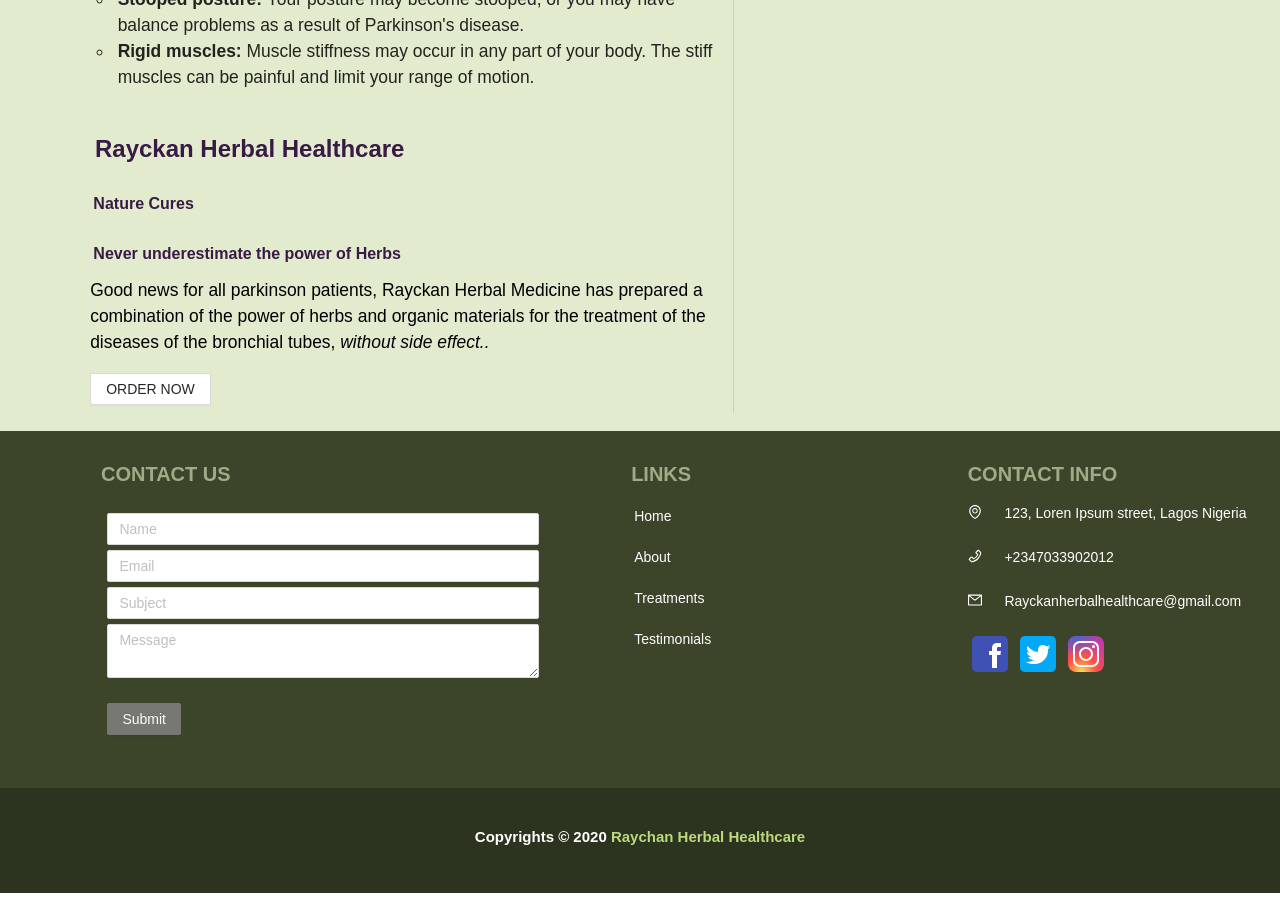
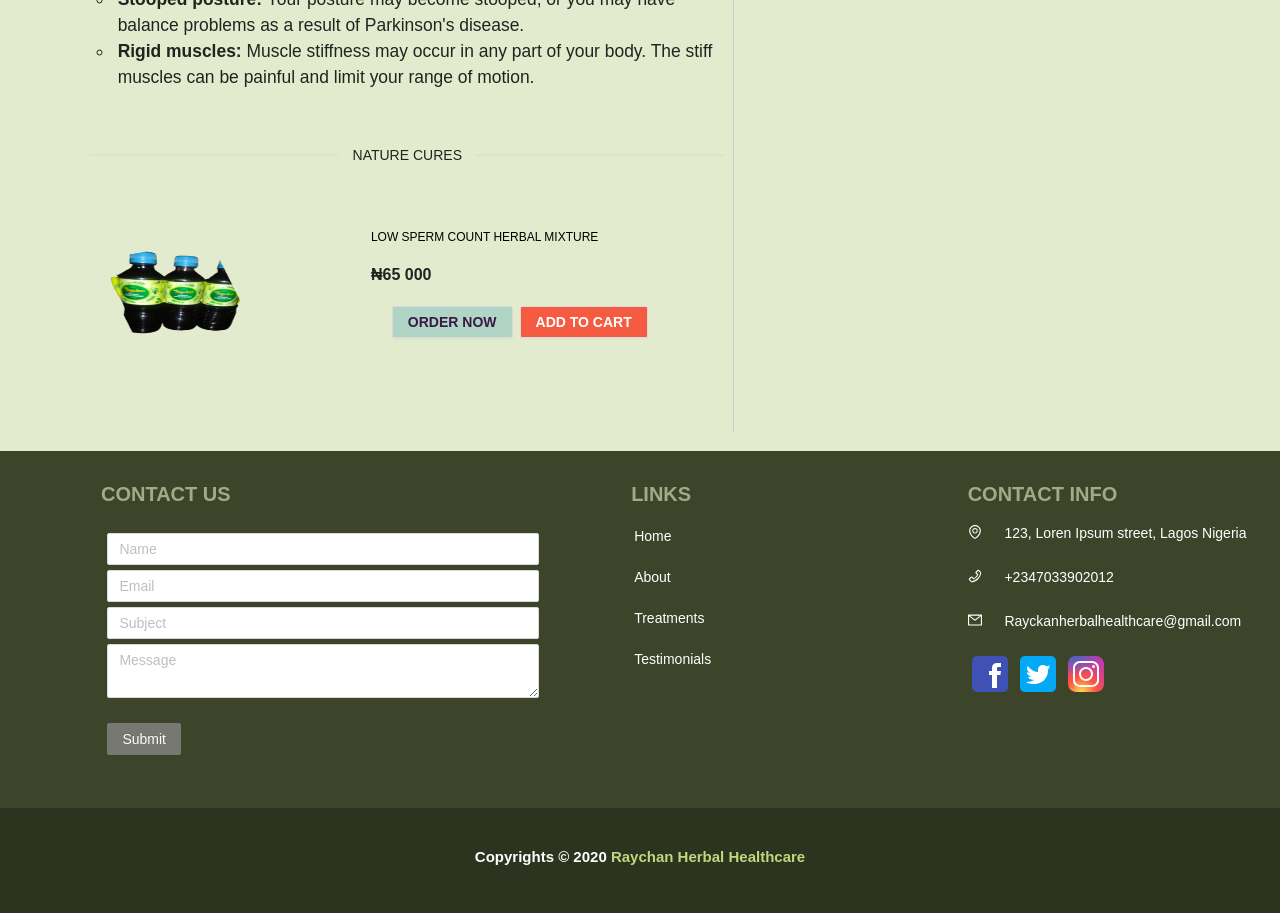
Before and after one commit to damigreen/raychan-frontend, a React (Create React App) app: page /parkinsons-disease in a window 1280 px wide. Shown: the part 1100-2013 px from the top of the page. Built offline with nearby package versions, Linux system fonts and the light colour scheme.

Commit message:
Added cure to parkinsons

```diff
--- a/src/components/diseases and conditions/parkinsons/Parkinsons.js
+++ b/src/components/diseases and conditions/parkinsons/Parkinsons.js
@@ -5,8 +5,11 @@
   Col,
   Typography,
   Button,
+  Divider
 } from 'antd'
 import '../Diseases.scss'
+import cureImage from '../../../images/treatments/CureImage.png'
+
 
 const { Title, Paragraph } = Typography
 
@@ -55,16 +58,36 @@
                     </Paragraph>
                   </Col>
 
-                <Col>
-                  <Title level={3} className="disease-title">Rayckan Herbal Healthcare</Title>
-                  <Title className="disease-title bottom" level={5}>Nature Cures</Title>
-                  <Title className="disease-title bottom" level={5}>Never underestimate the power of Herbs</Title>
-                  <p>
+                  <Divider plain>NATURE CURES</Divider>
 
-                    Good news for all parkinson patients, Rayckan Herbal Medicine has prepared a combination of the power of herbs and organic materials for  the treatment of the  diseases of the bronchial tubes, <em>without side effect..</em>
-                  </p>
-                  <Button href="#contact-form">ORDER NOW</Button>
-                </Col>
+                  <Col span={24}>
+                          <Row>
+                            <div id="cure-wrap">
+                              <Col span={12}>
+                                  <div className="cure-image">
+                                    <img src={cureImage} alt="Diseases cure image" />
+                                  </div>
+
+                              </Col>
+                              <Col span={12}>
+                                <div className="cure-info">
+                                  <div>
+                                    <p className="cure-name overflow">LOW SPERM COUNT HERBAL MIXTURE</p>
+                                  </div>
+                                  <h1 className="cure-price"><span className="currency">₦</span>65 000</h1>
+                                  <p className="cure-quantity">
+
+                                  </p>
+                                  <div className="btn-wrap">
+                                    <Button style={{backgroundColor: '#B0D4C5', color: "#391A45", fontWeight: "600"}} href="#contact-form">ORDER NOW</Button>
+                                    <Button style={{backgroundColor: '#F55B40', color: "#fff", marginLeft: '.5em', fontWeight: "600"}} onClick={this.handleAddToCart}>ADD TO CART</Button>
+                                  </div>
+                                </div>
+                              </Col>
+                            </div>
+                          </Row>
+
+                  </Col>
 
                 </Row>
             </Col>
```
